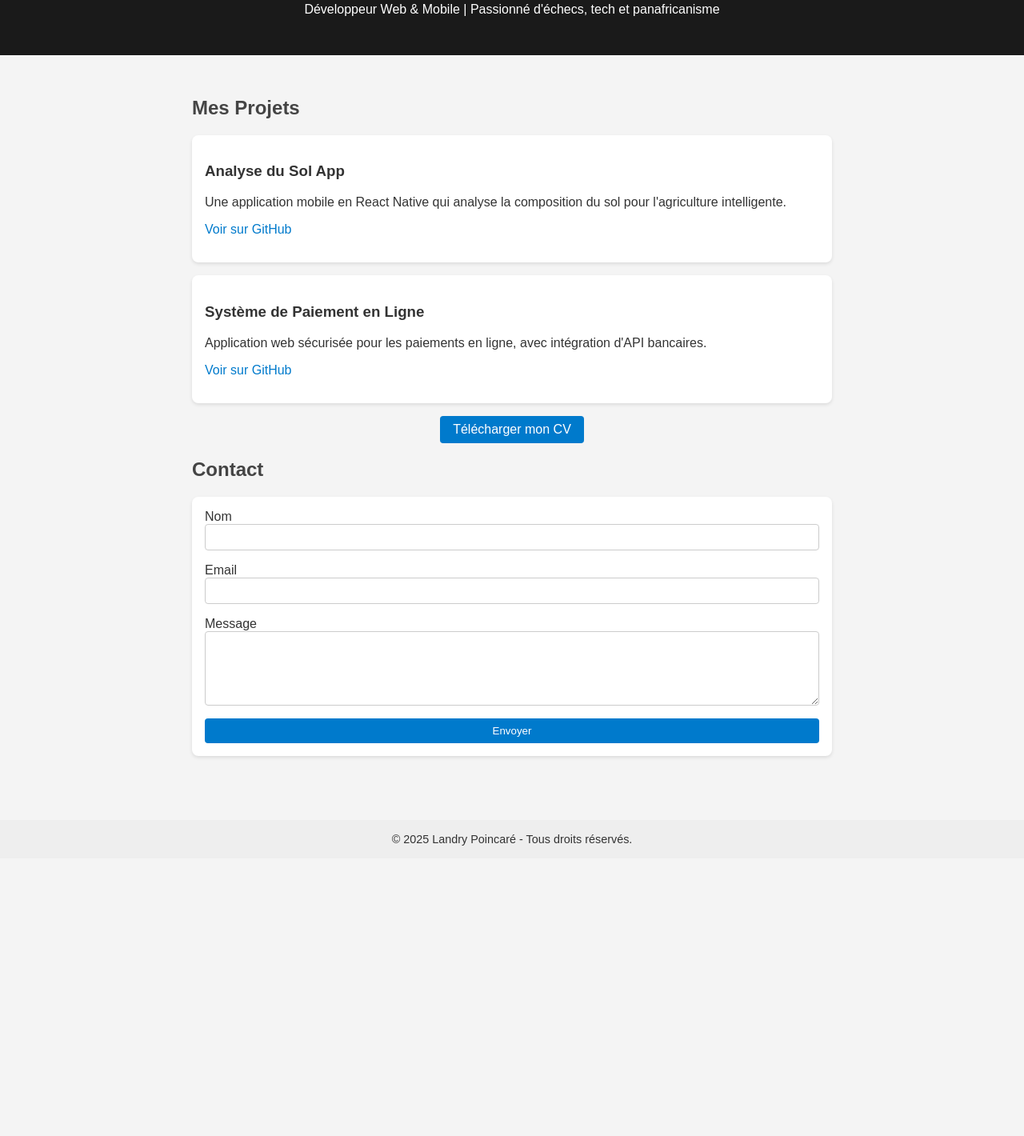
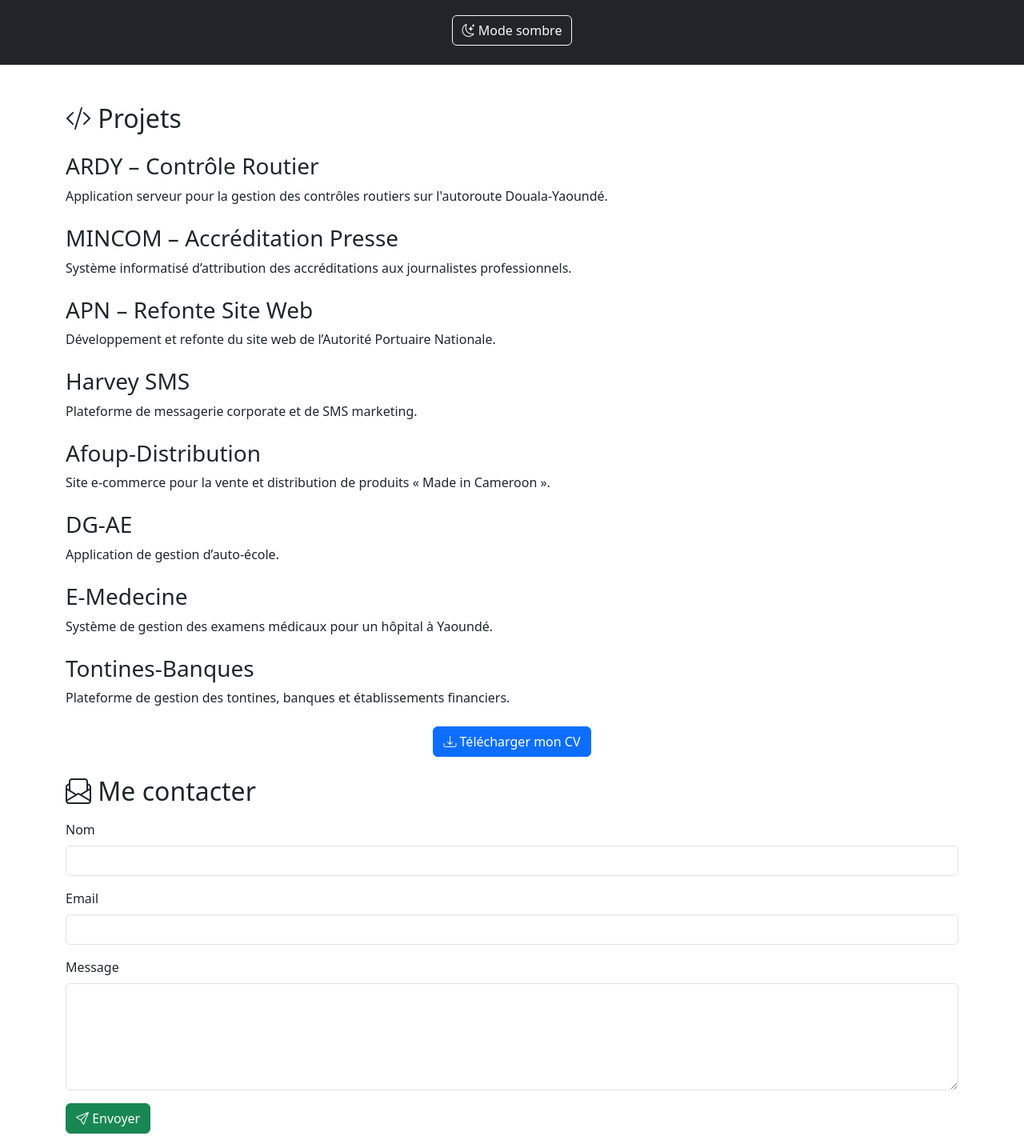
Before and after one commit to LandryPoincare/portfolio_lp, a plain HTML site: page index.html in a window 1280 px wide. Shown: the part 109-1529 px from the top of the page at 80% size. Before the commit the page ends 1182 px from the top, so only its background shows below. Drawn offline with nearby package versions, Linux system fonts and the light colour scheme.

Commit message:
Update index.html

```diff
--- a/index.html
+++ b/index.html
@@ -4,122 +4,90 @@
   <meta charset="UTF-8" />
   <meta name="viewport" content="width=device-width, initial-scale=1.0" />
   <title>Landry Poincaré | Portfolio</title>
-  <style>
-    body {
-      font-family: Arial, sans-serif;
-      margin: 0;
-      padding: 0;
-      background-color: #f4f4f4;
-      color: #333;
-    }
-    header {
-      background-color: #1a1a1a;
-      color: white;
-      padding: 2rem;
-      text-align: center;
-    }
-    section {
-      padding: 2rem;
-      max-width: 800px;
-      margin: auto;
-    }
-    h2 {
-      color: #444;
-    }
-    .project, .contact {
-      background: white;
-      margin-bottom: 1rem;
-      padding: 1rem;
-      border-radius: 8px;
-      box-shadow: 0 2px 4px rgba(0,0,0,0.1);
-    }
-    .project a, .cv-button a {
-      text-decoration: none;
-      color: #007acc;
-    }
-    .cv-button {
-      margin: 1rem 0;
-      text-align: center;
-    }
-    .cv-button a {
-      display: inline-block;
-      padding: 0.5rem 1rem;
-      background-color: #007acc;
-      color: white;
-      border-radius: 4px;
-    }
-    form {
-      display: flex;
-      flex-direction: column;
-    }
-    input, textarea {
-      padding: 0.5rem;
-      margin-bottom: 1rem;
-      border: 1px solid #ccc;
-      border-radius: 4px;
-    }
-    button {
-      padding: 0.5rem;
-      background-color: #007acc;
-      color: white;
-      border: none;
-      border-radius: 4px;
-      cursor: pointer;
-    }
-    footer {
-      text-align: center;
-      padding: 1rem;
-      font-size: 0.9rem;
-      background: #eee;
-      margin-top: 2rem;
-    }
-  </style>
+  <link href="https://cdn.jsdelivr.net/npm/bootstrap@5.3.0/dist/css/bootstrap.min.css" rel="stylesheet">
+  <link href="https://cdn.jsdelivr.net/npm/bootstrap-icons@1.10.5/font/bootstrap-icons.css" rel="stylesheet">
+  <link rel="stylesheet" href="style.css">
 </head>
 <body>
-  <header>
+  <header class="text-center p-4 bg-dark text-white">
     <h1>Landry Poincaré</h1>
     <p>Développeur Web & Mobile | Passionné d'échecs, tech et panafricanisme</p>
+    <button id="toggle-dark" class="btn btn-outline-light mt-2"><i class="bi bi-moon-stars"></i> Mode sombre</button>
   </header>
 
-  <section>
-    <h2>Mes Projets</h2>
+  <main class="container my-5">
+    <section>
+      <h2 class="mb-4"><i class="bi bi-code-slash"></i> Projets</h2>
 
-    <div class="project">
-      <h3>Analyse du Sol App</h3>
-      <p>Une application mobile en React Native qui analyse la composition du sol pour l'agriculture intelligente.</p>
-      <p><a href="https://github.com/landrypoincare/analyse-sol" target="_blank">Voir sur GitHub</a></p>
-    </div>
+      <div class="project mb-4 fade-in">
+        <h3>ARDY – Contrôle Routier</h3>
+        <p>Application serveur pour la gestion des contrôles routiers sur l'autoroute Douala-Yaoundé.</p>
+      </div>
 
-    <div class="project">
-      <h3>Système de Paiement en Ligne</h3>
-      <p>Application web sécurisée pour les paiements en ligne, avec intégration d'API bancaires.</p>
-      <p><a href="https://github.com/landrypoincare/paiement-en-ligne" target="_blank">Voir sur GitHub</a></p>
-    </div>
+      <div class="project mb-4 fade-in">
+        <h3>MINCOM – Accréditation Presse</h3>
+        <p>Système informatisé d’attribution des accréditations aux journalistes professionnels.</p>
+      </div>
 
-    <div class="cv-button">
-      <a href="cv-landry-poincare.pdf" download>Télécharger mon CV</a>
-    </div>
+      <div class="project mb-4 fade-in">
+        <h3>APN – Refonte Site Web</h3>
+        <p>Développement et refonte du site web de l’Autorité Portuaire Nationale.</p>
+      </div>
 
-    <h2>Contact</h2>
-    <div class="contact">
-      <form action="mailto:tonemail@example.com" method="POST" enctype="text/plain">
-        <label for="name">Nom</label>
-        <input type="text" id="name" name="name" required />
+      <div class="project mb-4 fade-in">
+        <h3>Harvey SMS</h3>
+        <p>Plateforme de messagerie corporate et de SMS marketing.</p>
+      </div>
 
-        <label for="email">Email</label>
-        <input type="email" id="email" name="email" required />
+      <div class="project mb-4 fade-in">
+        <h3>Afoup-Distribution</h3>
+        <p>Site e-commerce pour la vente et distribution de produits « Made in Cameroon ».</p>
+      </div>
 
-        <label for="message">Message</label>
-        <textarea id="message" name="message" rows="5" required></textarea>
+      <div class="project mb-4 fade-in">
+        <h3>DG-AE</h3>
+        <p>Application de gestion d’auto-école.</p>
+      </div>
 
-        <button type="submit">Envoyer</button>
+      <div class="project mb-4 fade-in">
+        <h3>E-Medecine</h3>
+        <p>Système de gestion des examens médicaux pour un hôpital à Yaoundé.</p>
+      </div>
+
+      <div class="project mb-4 fade-in">
+        <h3>Tontines-Banques</h3>
+        <p>Plateforme de gestion des tontines, banques et établissements financiers.</p>
+      </div>
+
+      <div class="text-center my-4">
+        <a class="btn btn-primary" href="cv-landry-poincare.pdf" download><i class="bi bi-download"></i> Télécharger mon CV</a>
+      </div>
+    </section>
+
+    <section>
+      <h2 class="mb-3"><i class="bi bi-envelope-paper"></i> Me contacter</h2>
+      <form action="mailto:landryonanenantsobo@gmail.com" method="POST" enctype="text/plain" class="contact-form fade-in">
+        <div class="mb-3">
+          <label for="name" class="form-label">Nom</label>
+          <input type="text" id="name" name="name" class="form-control" required />
+        </div>
+        <div class="mb-3">
+          <label for="email" class="form-label">Email</label>
+          <input type="email" id="email" name="email" class="form-control" required />
+        </div>
+        <div class="mb-3">
+          <label for="message" class="form-label">Message</label>
+          <textarea id="message" name="message" rows="5" class="form-control" required></textarea>
+        </div>
+        <button type="submit" class="btn btn-success"><i class="bi bi-send"></i> Envoyer</button>
       </form>
-    </div>
+    </section>
+  </main>
 
-  </section>
-
-  <footer>
+  <footer class="text-center p-3 bg-light">
     &copy; 2025 Landry Poincaré - Tous droits réservés.
   </footer>
+
+  <script src="script.js"></script>
 </body>
 </html>
```
